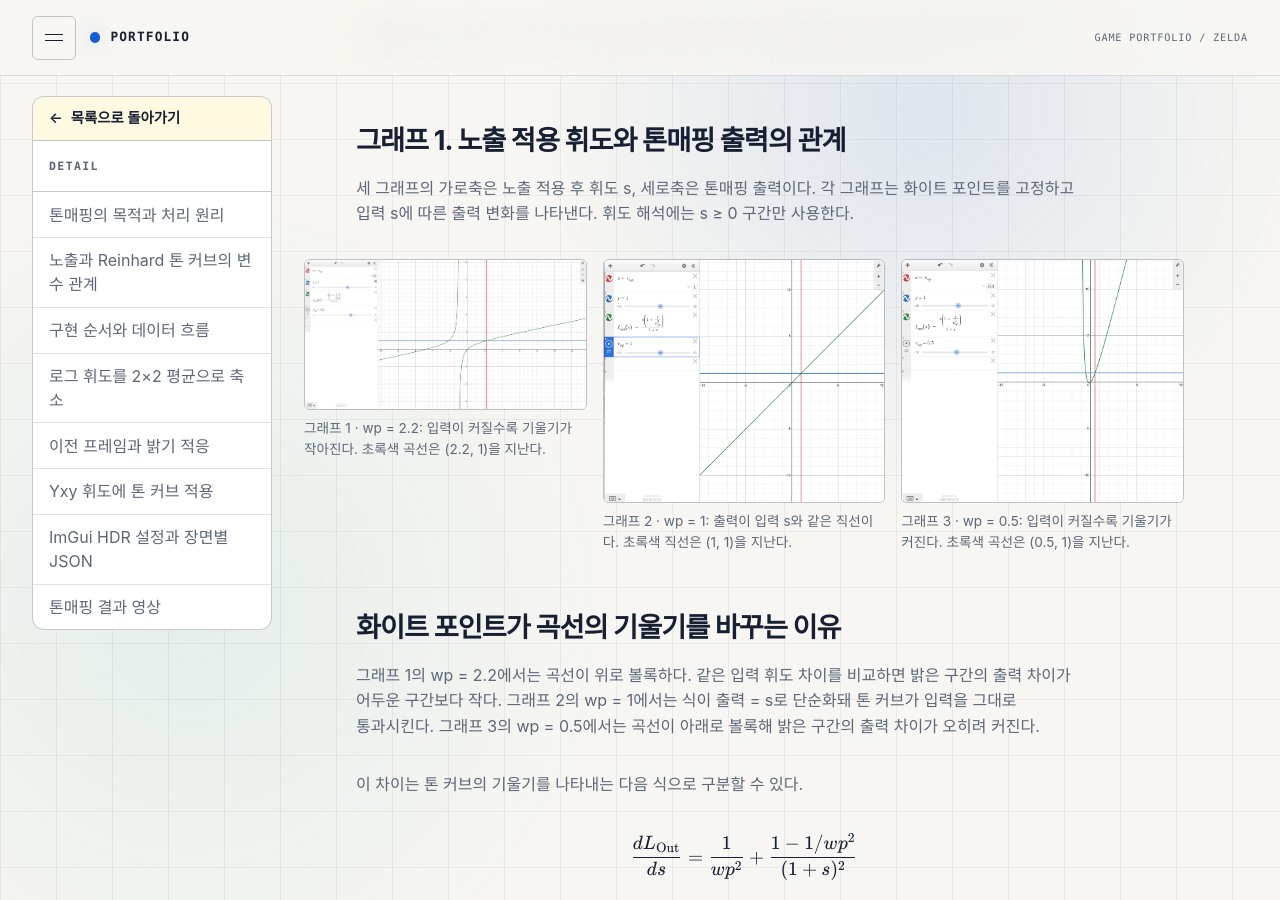
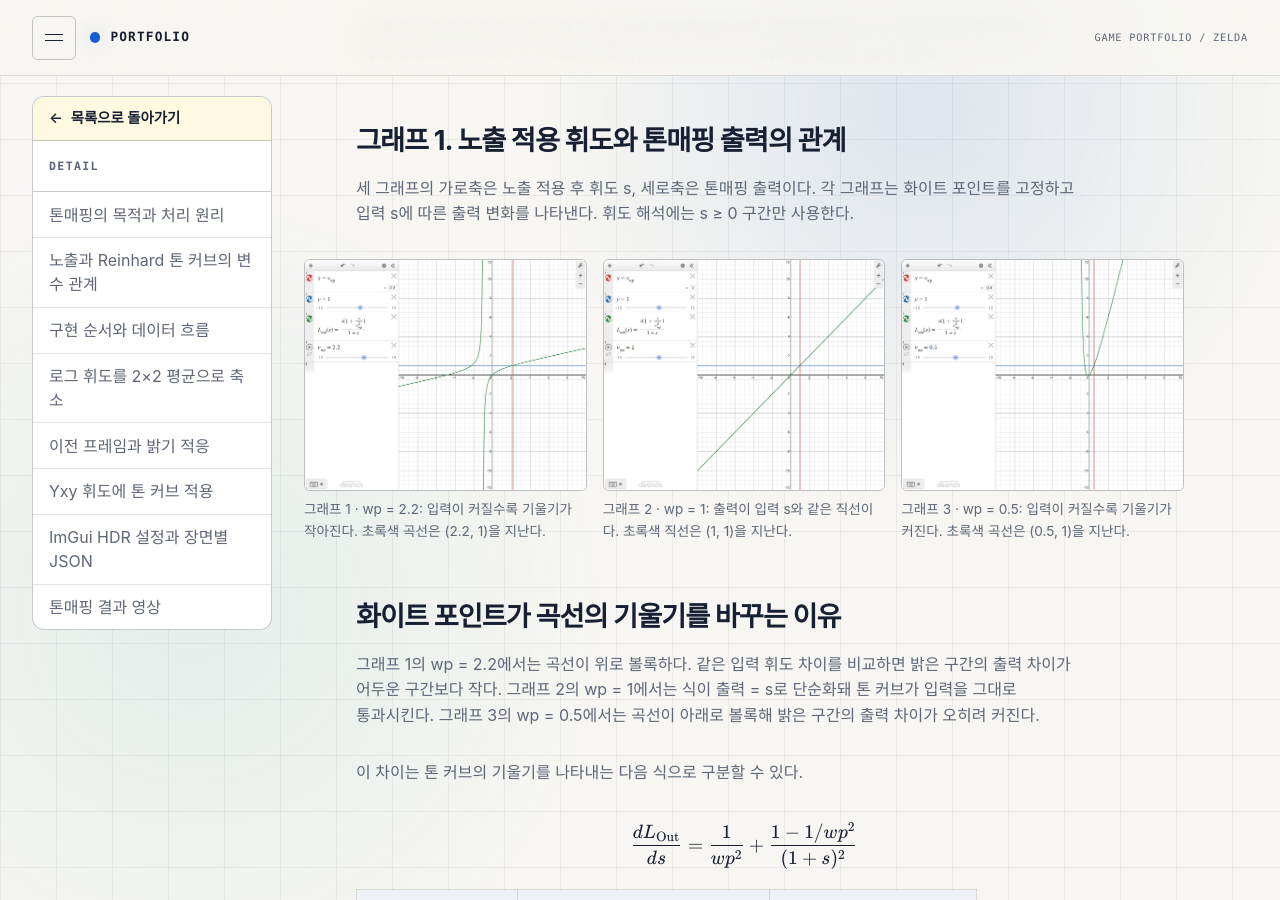
Before and after one commit to yollo4179/yollo4179.github.io, a Jekyll site: the page built from _details/game-zelda-breath-of-the-wild-tone-mapping.md, in a window 1280 px wide and 900 px high, scrolled down 3277 px. Built offline with Jekyll 4.4.1, drawn with Linux system fonts in a browser that asks for light colours.

Commit message:
fix: standardize all tone curve captures and comparison layout

```diff
--- a/_details/game-zelda-breath-of-the-wild-tone-mapping.md
+++ b/_details/game-zelda-breath-of-the-wild-tone-mapping.md
@@ -79,20 +79,20 @@
 
 <div class="tone-curve-comparison" data-media-gallery>
   <figure>
-    <a href="{{ '/assets/images/projects/zelda-breath-of-the-wild/tone-mapping-white-point-two-point-two-green.png' | relative_url }}" aria-label="그래프 1: 화이트 포인트 2.2 확대">
-      <img src="{{ '/assets/images/projects/zelda-breath-of-the-wild/tone-mapping-white-point-two-point-two-green.png' | relative_url }}" alt="화이트 포인트 2.2에서 초록색 톤 커브의 기울기가 입력 증가에 따라 작아지고, 입력 2.2에서 출력 1을 지나는 그래프" loading="lazy">
+    <a href="{{ '/assets/images/projects/zelda-breath-of-the-wild/tone-mapping-uniform-two-point-two.png' | relative_url }}" aria-label="그래프 1: 화이트 포인트 2.2 확대">
+      <img src="{{ '/assets/images/projects/zelda-breath-of-the-wild/tone-mapping-uniform-two-point-two.png' | relative_url }}" alt="화이트 포인트 2.2에서 초록색 톤 커브의 기울기가 입력 증가에 따라 작아지고, 입력 2.2에서 출력 1을 지나는 그래프" loading="lazy">
     </a>
     <figcaption>그래프 1 · wp = 2.2: 입력이 커질수록 기울기가 작아진다. 초록색 곡선은 (2.2, 1)을 지난다.</figcaption>
   </figure>
   <figure>
-    <a href="{{ '/assets/images/projects/zelda-breath-of-the-wild/tone-mapping-white-point-one.png' | relative_url }}" aria-label="그래프 2: 화이트 포인트 1 확대">
-      <img src="{{ '/assets/images/projects/zelda-breath-of-the-wild/tone-mapping-white-point-one.png' | relative_url }}" alt="화이트 포인트 1에서 초록색 톤 커브가 입력과 출력이 같은 직선이며 입력 1에서 출력 1을 지나는 그래프" loading="lazy">
+    <a href="{{ '/assets/images/projects/zelda-breath-of-the-wild/tone-mapping-uniform-one.png' | relative_url }}" aria-label="그래프 2: 화이트 포인트 1 확대">
+      <img src="{{ '/assets/images/projects/zelda-breath-of-the-wild/tone-mapping-uniform-one.png' | relative_url }}" alt="화이트 포인트 1에서 초록색 톤 커브가 입력과 출력이 같은 직선이며 입력 1에서 출력 1을 지나는 그래프" loading="lazy">
     </a>
     <figcaption>그래프 2 · wp = 1: 출력이 입력 s와 같은 직선이다. 초록색 직선은 (1, 1)을 지난다.</figcaption>
   </figure>
   <figure>
-    <a href="{{ '/assets/images/projects/zelda-breath-of-the-wild/tone-mapping-white-point-half.png' | relative_url }}" aria-label="그래프 3: 화이트 포인트 0.5 확대">
-      <img src="{{ '/assets/images/projects/zelda-breath-of-the-wild/tone-mapping-white-point-half.png' | relative_url }}" alt="화이트 포인트 0.5에서 초록색 톤 커브의 기울기가 양수 입력 증가에 따라 커지고, 입력 0.5에서 출력 1을 지나는 그래프" loading="lazy">
+    <a href="{{ '/assets/images/projects/zelda-breath-of-the-wild/tone-mapping-uniform-half.png' | relative_url }}" aria-label="그래프 3: 화이트 포인트 0.5 확대">
+      <img src="{{ '/assets/images/projects/zelda-breath-of-the-wild/tone-mapping-uniform-half.png' | relative_url }}" alt="화이트 포인트 0.5에서 초록색 톤 커브의 기울기가 양수 입력 증가에 따라 커지고, 입력 0.5에서 출력 1을 지나는 그래프" loading="lazy">
     </a>
     <figcaption>그래프 3 · wp = 0.5: 입력이 커질수록 기울기가 커진다. 초록색 곡선은 (0.5, 1)을 지난다.</figcaption>
   </figure>
```
Also changed, not shown: assets/images/projects/zelda-breath-of-the-wild/tone-mapping-uniform-half.png (added), assets/images/projects/zelda-breath-of-the-wild/tone-mapping-uniform-one.png (added), assets/images/projects/zelda-breath-of-the-wild/tone-mapping-uniform-two-point-two.png (added).
